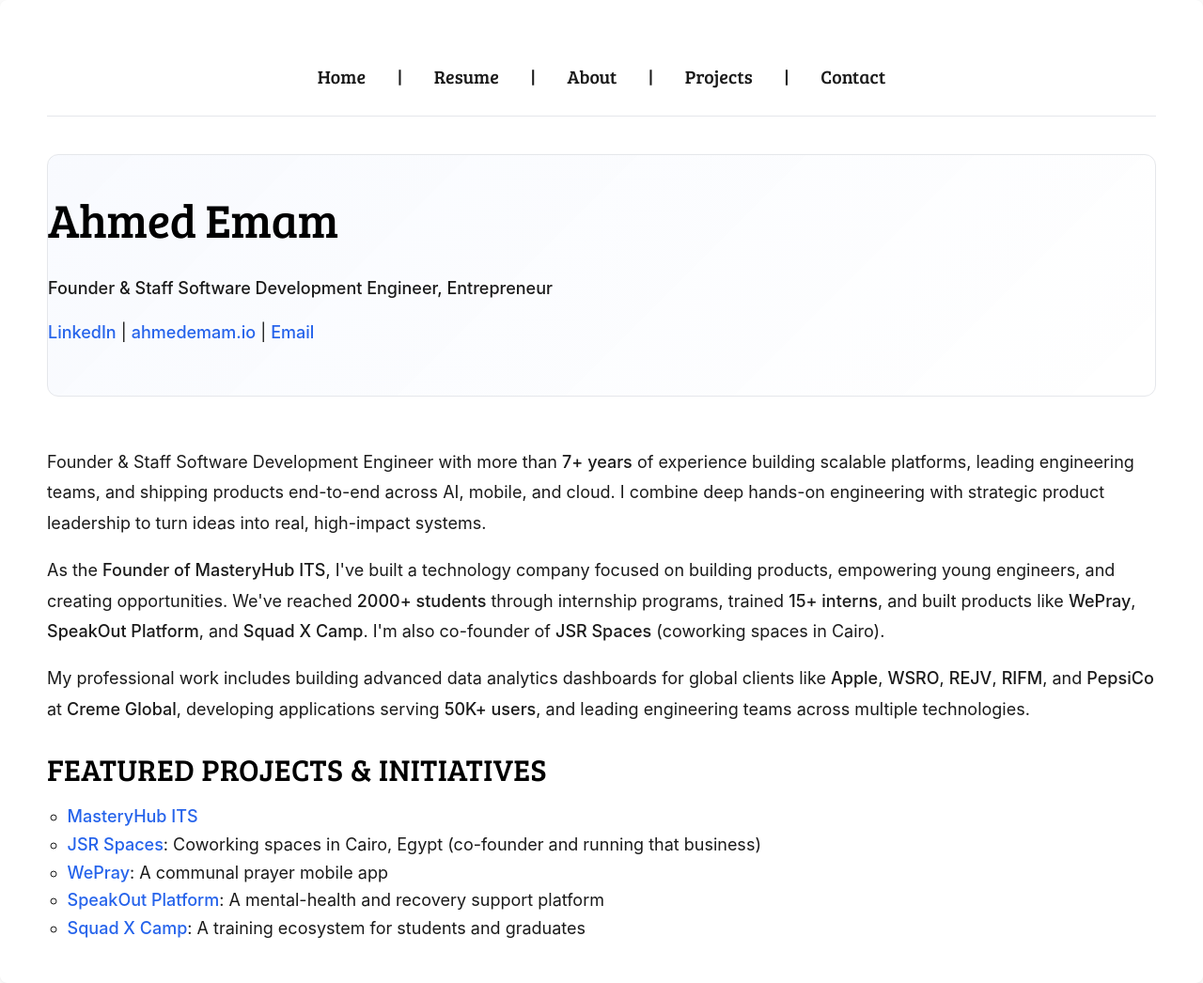
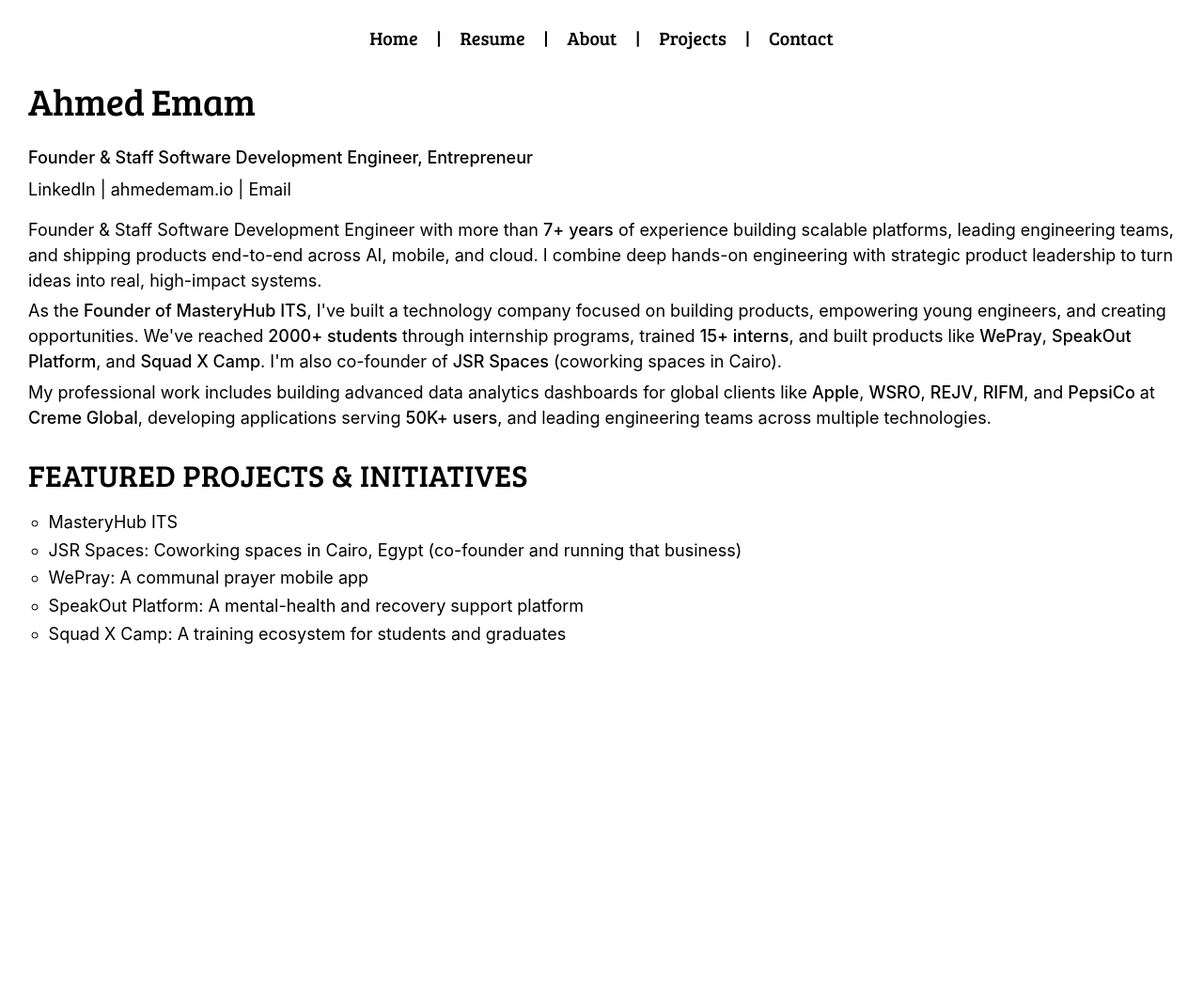
Before and after one commit to ahmedemam/ahmedemam.github.io, a Jekyll site: the page built from index.html, in a window 1280 px wide. Shown: the whole page at 94% size. Built offline with Jekyll 4.4.1, drawn with Linux system fonts in a browser that asks for light colours; after the commit the page ends 900 px from its top, so only the background shows below that.

Commit message:
Revert to minimal black and white UI - remove colors, shadows, and blue hovers

```diff
--- a/assets/css/style.scss
+++ b/assets/css/style.scss
@@ -21,12 +21,10 @@ $regular-font-size: 1.25em; /* 20px / 16px = 1.25em; support text resizing in al
   Make sure to leave color-scheme in `_config.yml` file empty for granular control
 */
 
-$text-color: #1a1a1a;
+$text-color: #000;
 $heading-color: #000;
-$link-color: #2563eb;
-$border-color: #e5e7eb;
-$bg-light: #f9fafb;
-$bg-section: #ffffff;
+$link-color: #000;
+$border-color: #000;
 
 @import "ed";
 @import "syntax";
@@ -52,10 +50,10 @@ html {
 /* Resume-style layout: tight spacing, long vertical format */
 body {
   font-size: 18px;
-  line-height: 1.7;
+  line-height: 1.6;
   text-align: left;
   transition: all 0.3s ease;
-  background-color: #fafafa;
+  background-color: #fff;
   color: $text-color;
 }
 
@@ -74,28 +72,24 @@ body {
 /* Site navigation */
 .site-nav {
   text-align: center;
-  margin: 0 0 2em 0;
-  padding: 1em 0;
+  margin: 0 0 0.8em 0;
+  padding: 0.5em 0;
   font-size: 1.1em;
   font-weight: 400;
   transition: all 0.3s ease;
-  border-bottom: 1px solid $border-color;
   font-family: $heading-font;
 
   a {
-    color: $text-color;
+    color: $link-color;
     text-decoration: none;
-    margin: 0 1em;
+    margin: 0 0.8em;
     font-weight: 400;
-    transition: all 0.3s ease;
+    transition: opacity 0.3s ease;
     display: inline-block;
-    padding: 0.3em 0.5em;
-    border-radius: 4px;
     font-family: $heading-font;
 
     &:hover {
-      color: $link-color;
-      background-color: rgba(37, 99, 235, 0.05);
+      opacity: 0.7;
     }
 
     &:focus {
@@ -245,7 +239,6 @@ a:focus {
   margin: 1em 0;
   padding: 1em;
   border-left: 3px solid $border-color;
-  background: #f9f9f9;
 
   h3 {
     margin-top: 0;
@@ -266,7 +259,7 @@ a:focus {
         color: $link-color;
 
         &:hover {
-          text-decoration: underline;
+          opacity: 0.7;
         }
       }
     }
@@ -274,17 +267,12 @@ a:focus {
 }
 
 .container {
-  max-width: 1200px;
+  max-width: 1400px;
   width: 100%;
   margin: 0 auto;
-  padding: 40px 50px;
+  padding: 15px 30px;
   text-align: left;
   animation: fadeIn 0.5s ease-in;
-  background-color: $bg-section;
-  border-radius: 8px;
-  box-shadow: 0 1px 3px rgba(0, 0, 0, 0.05);
-  margin-top: 20px;
-  margin-bottom: 20px;
 }
 
 @keyframes fadeIn {
@@ -307,8 +295,8 @@ a:focus {
 
 /* Tight typography - left aligned */
 h1, h2 {
-  margin-top: 1.2em;
-  margin-bottom: 0.8em;
+  margin-top: 0.6em;
+  margin-bottom: 0.3em;
   line-height: 1.3;
   font-weight: 400;
   text-align: left;
@@ -359,11 +347,10 @@ h4 {
 }
 
 p {
-  margin: 1em 0;
-  line-height: 1.8;
+  margin: 0.3em 0;
+  line-height: 1.5;
   text-align: left;
   transition: all 0.3s ease;
-  color: $text-color;
 }
 
 ul, ol {
@@ -404,13 +391,12 @@ hr {
 a {
   color: $link-color;
   text-decoration: none;
-  font-weight: 500;
-  transition: all 0.3s ease;
+  font-weight: 400;
+  transition: opacity 0.3s ease;
   position: relative;
 
   &:hover {
-    color: darken($link-color, 10%);
-    text-decoration: underline;
+    opacity: 0.7;
   }
 
   &:focus {
@@ -511,39 +497,32 @@ h4 {
 /* Homepage introduction */
 .introduction {
   text-align: center;
-  margin: 0 0 3em 0;
-  padding: 2em 0;
+  margin: 0 0 0.8em 0;
+  padding: 0;
   animation: fadeInUp 0.6s ease-out;
-  background: linear-gradient(135deg, rgba(37, 99, 235, 0.03) 0%, rgba(255, 255, 255, 0) 100%);
-  border-radius: 12px;
-  border: 1px solid $border-color;
 
   h1 {
-    font-size: 2.8em;
+    font-size: 2.2em;
     font-weight: 400;
     margin-bottom: 0.5em;
     margin-top: 0;
     font-family: $heading-font;
     transition: all 0.3s ease;
-    color: $heading-color;
   }
 
   p {
     font-family: $main-font;
-    line-height: 1.8;
-    margin: 0.8em 0;
+    line-height: 1.6;
+    margin: 0.3em 0;
     transition: all 0.3s ease;
-    color: $text-color;
 
     a {
       color: $link-color;
       text-decoration: none;
-      transition: all 0.3s ease;
-      font-weight: 500;
+      transition: opacity 0.3s ease;
 
       &:hover {
-        text-decoration: underline;
-        color: darken($link-color, 10%);
+        opacity: 0.7;
       }
     }
   }
@@ -567,12 +546,10 @@ h4 {
 
 /* Resume-style project list */
 .toc {
-  margin: 1.5em 0;
+  margin: 0.5em 0;
 
   h2 {
-    margin-bottom: 1em;
-    padding-bottom: 0.5em;
-    border-bottom: 2px solid $border-color;
+    margin-bottom: 0.4em;
   }
 
   .texts {
@@ -580,24 +557,19 @@ h4 {
     padding: 0;
 
     .text-title {
-      margin: 0.8em 0;
+      margin: 0.2em 0;
       transition: all 0.3s ease;
-      padding: 1em;
-      background-color: $bg-light;
-      border-radius: 8px;
-      border-left: 3px solid $link-color;
 
       a {
         display: block;
-        padding: 0;
+        padding: 0.3em;
         text-decoration: none;
         color: $heading-color;
         font-weight: 500;
-        transition: all 0.3s ease;
+        transition: opacity 0.3s ease;
 
         &:hover {
-          color: $link-color;
-          transform: translateX(5px);
+          opacity: 0.7;
         }
       }
     }
```
